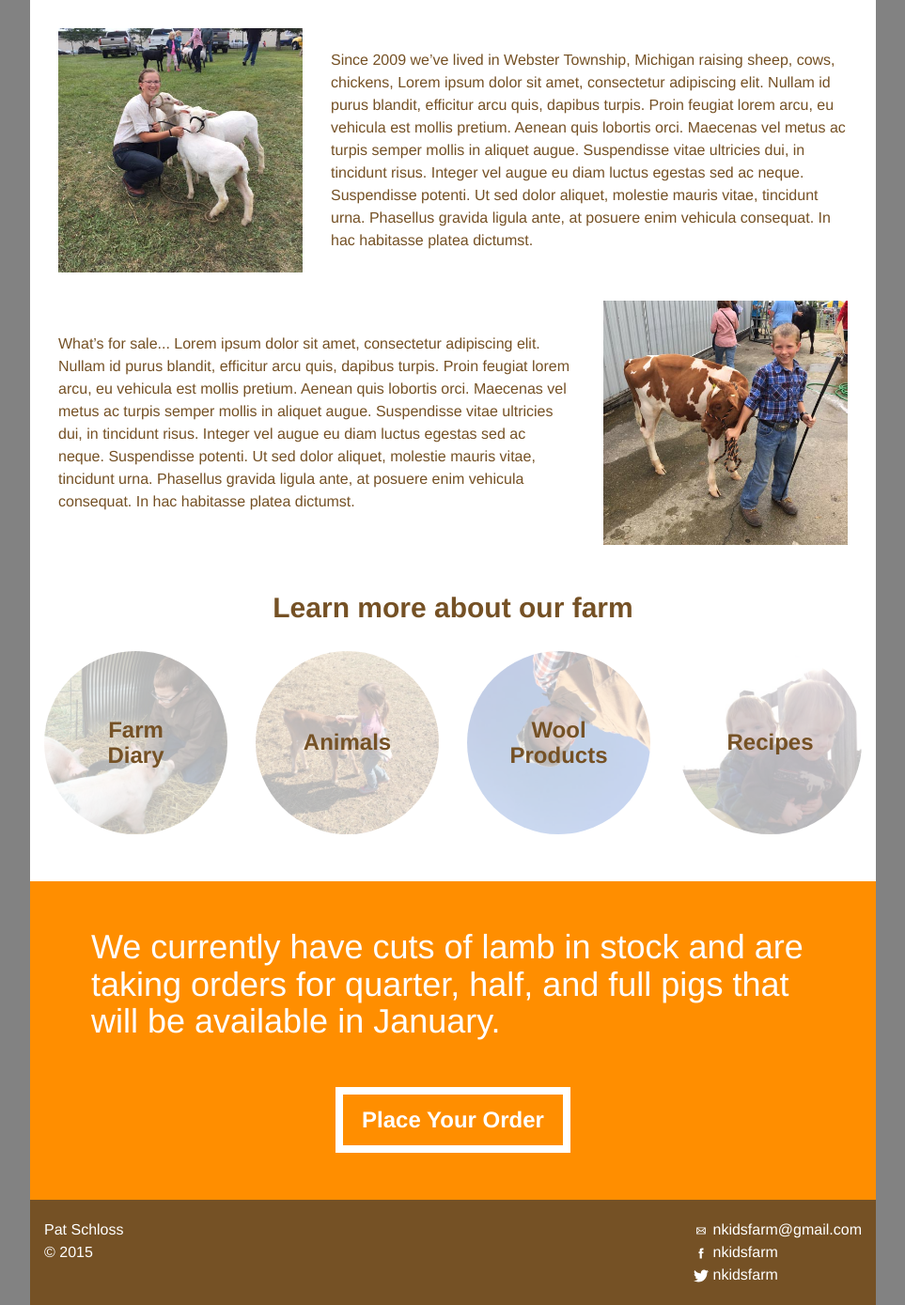
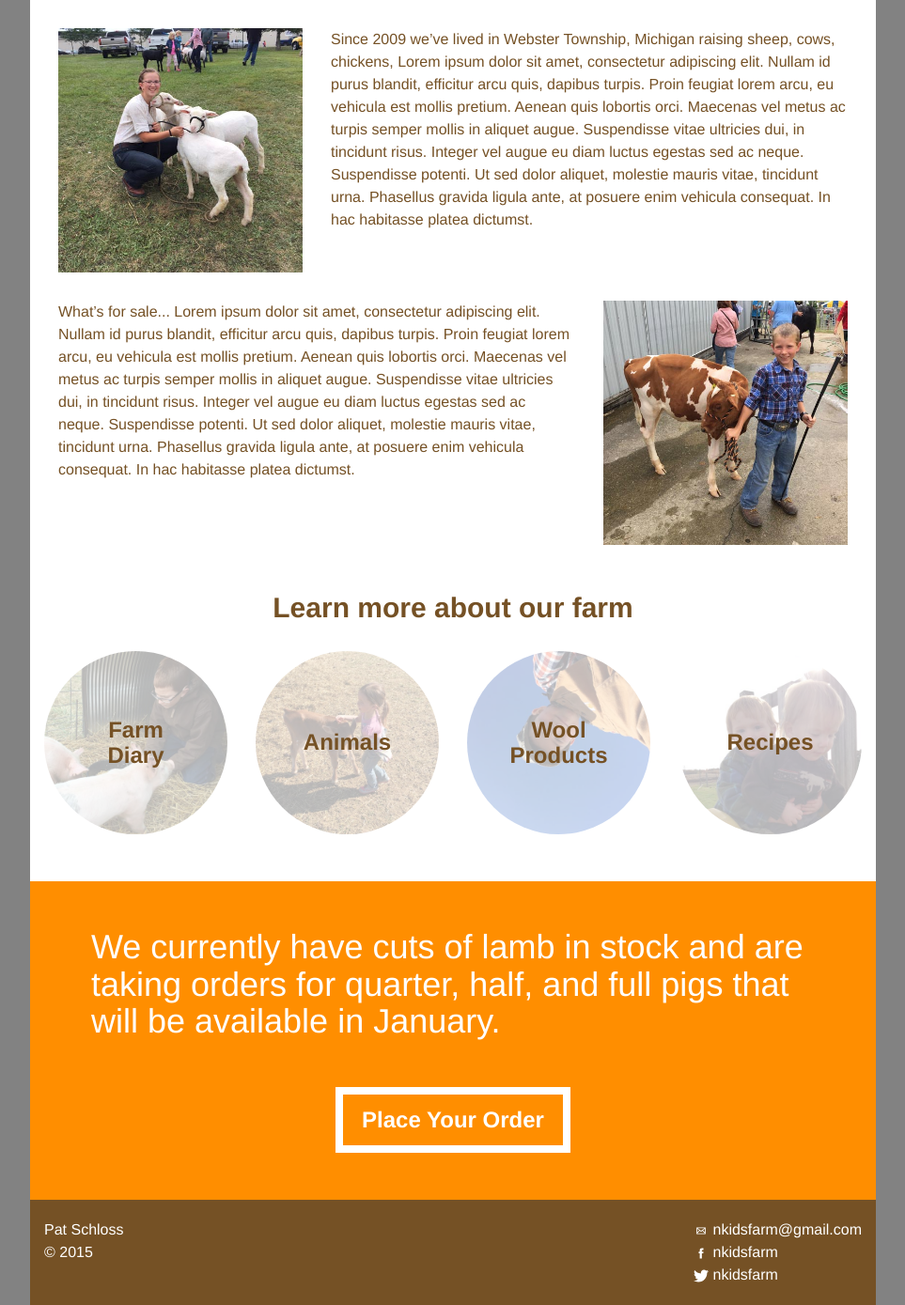
Before and after one commit to pschloss/nkidsfarm.github.io, a Jekyll site: the page built from index.html, in a window 1280 px wide. Shown: the part 602-1991 px from the top of the page at 94% size, without its empty margins (158-1121 px from the left). Built offline with Jekyll 4.4.1, drawn with Linux system fonts in a browser that asks for light colours.

Commit message:
Remove vcenter to check on stacking

```diff
--- a/index.html
+++ b/index.html
@@ -23,19 +23,19 @@ layout: home
 
 <div class="blurb">
 	<div class="container-fluid">
-		<div class="row vcenter">
-			<div class="col-xs-4">
+		<div class="row">
+			<div class="col-sm-4">
 				<img class="img-responsive" src="assets/img/mary_lambs.jpg"/>
 			</div>
-			<div class="col-xs-8">
+			<div class="col-sm-8">
 				Since 2009 we’ve lived in Webster Township, Michigan raising sheep, cows, chickens, Lorem ipsum dolor sit amet, consectetur adipiscing elit. Nullam id purus blandit, efficitur arcu quis, dapibus turpis. Proin feugiat lorem arcu, eu vehicula est mollis pretium. Aenean quis lobortis orci. Maecenas vel metus ac turpis semper mollis in aliquet augue. Suspendisse vitae ultricies dui, in tincidunt risus. Integer vel augue eu diam luctus egestas sed ac neque. Suspendisse potenti. Ut sed dolor aliquet, molestie mauris vitae, tincidunt urna. Phasellus gravida ligula ante, at posuere enim vehicula consequat. In hac habitasse platea dictumst.
 			</div>
 		</div>
-		<div class="row vcenter">
-			<div class="col-xs-8">
+		<div class="row">
+			<div class="col-sm-8">
 				What’s for sale... Lorem ipsum dolor sit amet, consectetur adipiscing elit. Nullam id purus blandit, efficitur arcu quis, dapibus turpis. Proin feugiat lorem arcu, eu vehicula est mollis pretium. Aenean quis lobortis orci. Maecenas vel metus ac turpis semper mollis in aliquet augue. Suspendisse vitae ultricies dui, in tincidunt risus. Integer vel augue eu diam luctus egestas sed ac neque. Suspendisse potenti. Ut sed dolor aliquet, molestie mauris vitae, tincidunt urna. Phasellus gravida ligula ante, at posuere enim vehicula consequat. In hac habitasse platea dictumst.
 			</div>
-			<div class="col-xs-4">
+			<div class="col-sm-4">
 				<img class="img-responsive"  src="assets/img/joe_jerry.jpg"/>
 			</div>
 
@@ -47,28 +47,28 @@ layout: home
 	<div class="container-fluid">
 		<h2>Learn more about our farm</h2>
 		<div class="row">
-			<div class="col-xs-3">
+			<div class="col-sm-3">
 				<a href="#">
 					<img src="assets/img/patrick_pigs.jpg" alt="Farm Diary" class="align-center img-responsive img-circle pic">
 					<span class="caption">Farm Diary</span>
 				</a>
 			</div>
 
-			<div class="col-xs-3">
+			<div class="col-sm-3">
 				<a href="#">
 					<img src="assets/img/ruth_calf.jpg" alt="Farm Diary" class="align-center img-responsive img-circle pic">
 					<div class="caption">Animals</div>
 				</a>
 			</div>
 
-			<div class="col-xs-3">
+			<div class="col-sm-3">
 				<a href="#">
 					<img src="assets/img/john_sky.jpg" alt="Farm Diary" class="align-center img-responsive img-circle pic">
 					<div class="caption">Wool Products</div>
 				</a>
 			</div>
 
-			<div class="col-xs-3">
+			<div class="col-sm-3">
 				<a href="#">
 					<img src="assets/img/jacob_peter.jpg" alt="Farm Diary" class="align-center img-responsive img-circle pic">
 					<div class="caption">Recipes</div>
```
